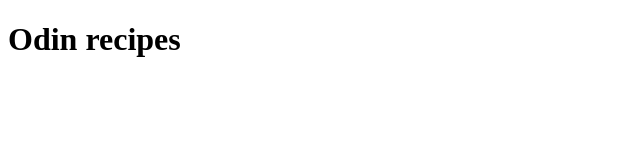
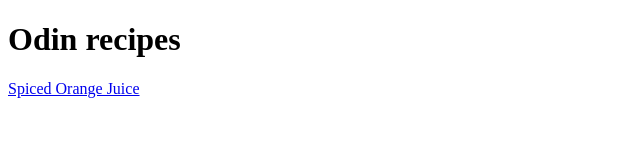
Before and after one commit to learnG65/odin-recipes, a plain HTML site: page index.html in a window 1280 px wide. Shown: the whole page, without its empty margins (0-640 px from the left). Drawn offline with Linux system fonts and the light colour scheme.

Commit message:
add link to recipe

```diff
--- a/index.html
+++ b/index.html
@@ -8,5 +8,6 @@
 
 <body>
     <h1> Odin recipes</h1>
+    <a href="recipes/spiced-orange-juice.html">Spiced Orange Juice</a>
 </body>
 </html>
```
Also changed, not shown: recipes/spiced-orange-juice.html (+1 -0 lines).
